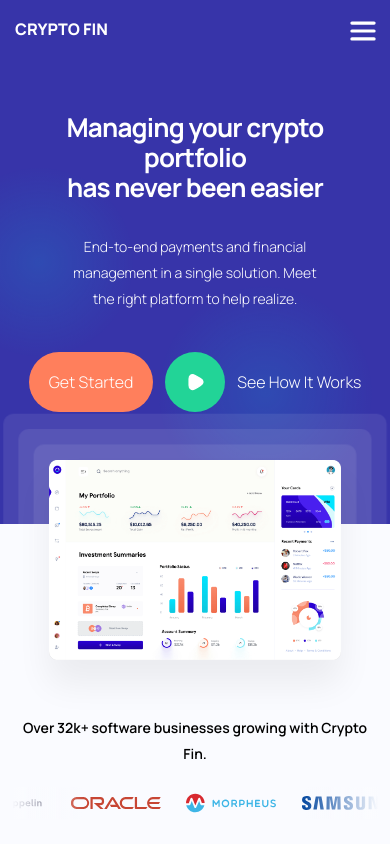
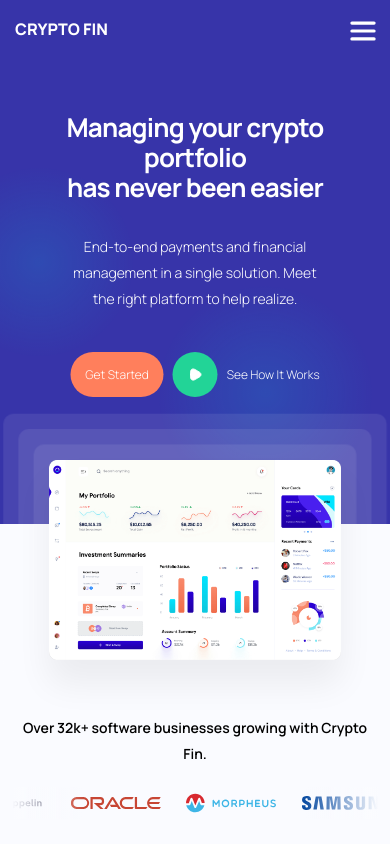
Before and after one commit to VektorTech/saas-landing-page, a Next.js app: page / in a window 390 px wide. Shown: the top 844 px of the page. Built offline with nearby package versions, Linux system fonts and the light colour scheme.

Commit message:
remove anim

```diff
--- a/src/components/Hero.tsx
+++ b/src/components/Hero.tsx
@@ -109,24 +109,18 @@
           </div>
         </div>
         <article className="container text-center pt-28 md:pt-32 xl:pt-40">
-          <h2 className="text-white !font-bold text-3xl sm:text-4xl lg:text-6xl animate-slide-intro">
+          <h2 className="text-white !font-bold text-3xl sm:text-4xl lg:text-6xl">
             Managing your crypto portfolio
             <br />
             has never been easier
           </h2>
-          <p
-            className="text-white text-sm md:text-base lg:text-xl !font-light lg:tracking-[0] mt-8 px-10 lg:px-0 animate-slide-intro"
-            style={{ animationDelay: "0.05s" }}
-          >
+          <p className="text-white text-sm md:text-base lg:text-xl !font-light lg:tracking-[0] mt-8 px-10 lg:px-0">
             End-to-end payments and financial management in a single solution.
             Meet
             <br />
             the right platform to help realize.
           </p>
-          <div
-            className="mt-10 md:mt-14 flex gap-3 sm:gap-8 md:gap-12 justify-center whitespace-nowrap origin-top scale-75 md:scale-100 animate-slide-intro"
-            style={{ animationDelay: "0.1s" }}
-          >
+          <div className="mt-10 md:mt-14 flex gap-3 sm:gap-8 md:gap-12 justify-center whitespace-nowrap origin-top scale-75 md:scale-100">
             <Button href="#" bgColor="orange" rounded="rounded-full">
               Get Started
             </Button>
```
